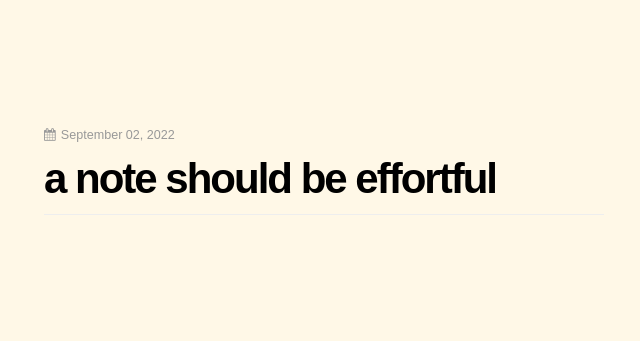
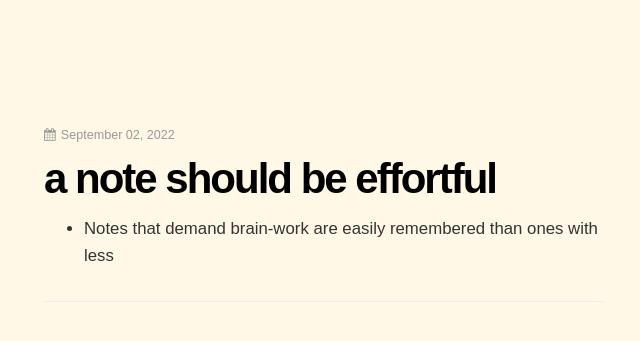
Before and after one commit to dCO2/rococo, a Jekyll site: the page built from _posts/2022-09-02-a-note-should-be-effortful.md, in a window 1280 px wide. Shown: the top 341 px of the page, without its empty margins (332-972 px from the left). Built offline with Jekyll 4.4.1, drawn with Linux system fonts in a browser that asks for light colours; some web fonts are replaced.

Commit message:
Additions

```diff
--- a/_posts/2022-09-02-a-note-should-be-effortful.md
+++ b/_posts/2022-09-02-a-note-should-be-effortful.md
@@ -5,3 +5,5 @@ feature-image: /assets/images/author-image.png
 permalink: /:year/:month/:day/:title
 tags:
 ---
+
+- Notes that demand brain-work are easily remembered than ones with less
```
